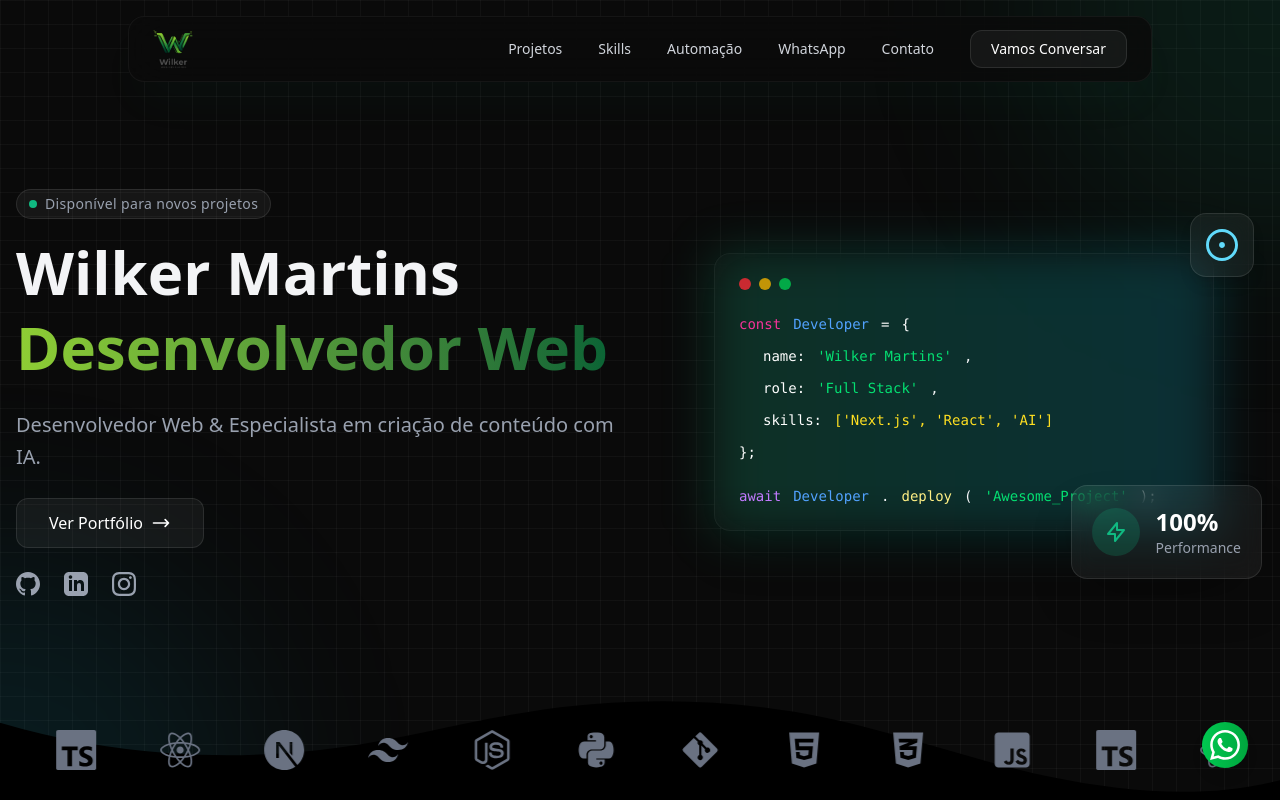
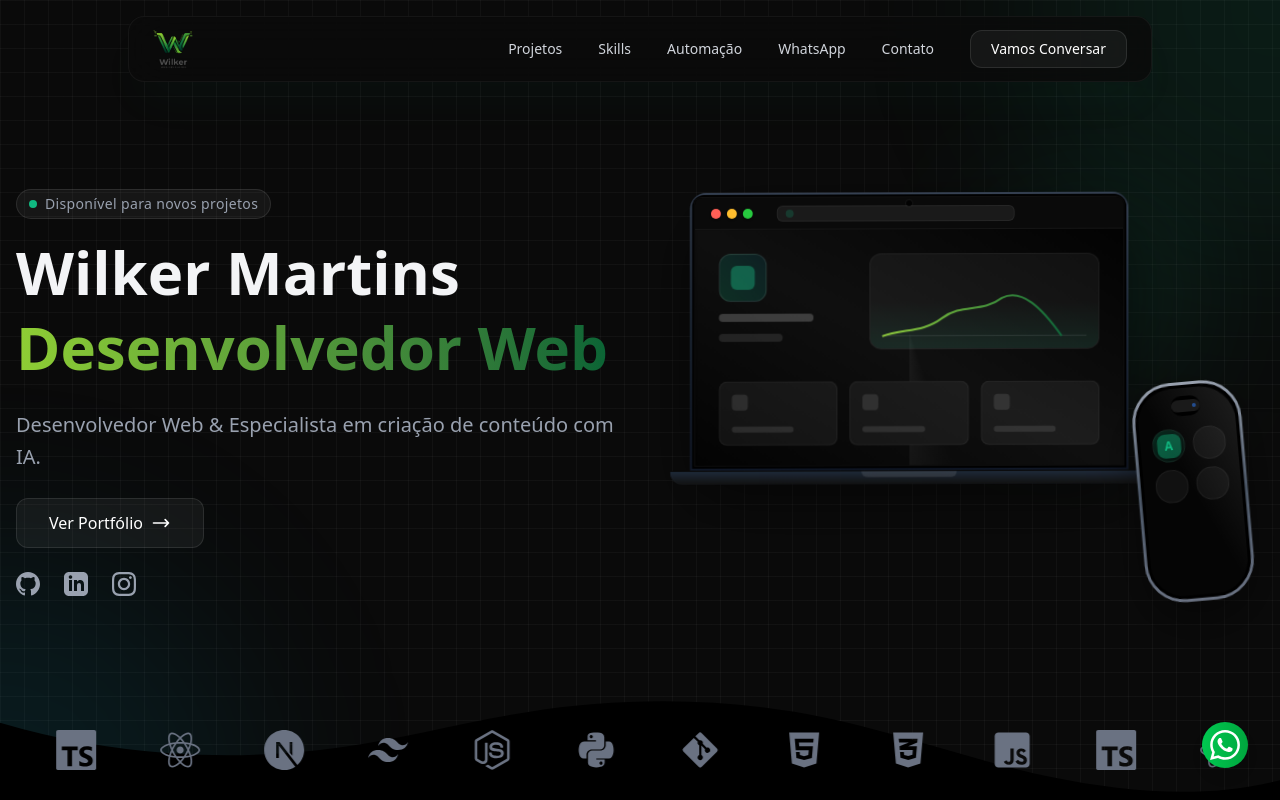
Before and after one commit to WilkerGw/LP-Portfolio-Wilker, a Next.js app: page / in a window 1280 px wide. Shown: the top 800 px of the page. Built offline with nearby package versions, Linux system fonts and the light colour scheme.

Commit message:
deploy final 19-01-26

```diff
--- a/src/components/Hero.tsx
+++ b/src/components/Hero.tsx
@@ -84,73 +84,120 @@ const Hero = () => {
 
 
           {/* Visual Composition (Desktop Only) */}
-          <div className="hidden lg:block flex-1 relative w-full h-full min-h-[500px]">
-            <div className="absolute top-1/2 left-1/2 -translate-x-1/2 -translate-y-1/2 w-full max-w-[500px]">
+          <div className="hidden lg:block flex-1 relative w-full h-full min-h-[500px] perspective-1000">
+            <div className="absolute top-1/2 left-1/2 -translate-x-1/2 -translate-y-1/2 w-full max-w-[550px] h-[400px] transform rotate-y-[-5deg] rotate-x-[2deg] transition-transform duration-500 hover:rotate-0">
 
-              {/* Main Code Window */}
-              <div className="relative glass-card rounded-2xl p-6 border border-white/10 bg-[#0a0a0a]/80 backdrop-blur-xl shadow-2xl animate-float">
-                {/* Header Dots */}
-                <div className="flex gap-2 mb-6">
-                  <div className="w-3 h-3 rounded-full bg-red-500/80" />
-                  <div className="w-3 h-3 rounded-full bg-yellow-500/80" />
-                  <div className="w-3 h-3 rounded-full bg-green-500/80" />
-                </div>
+              {/* Laptop Composition */}
+              <div className="absolute top-0 left-0 w-[440px] animate-float z-10 filter drop-shadow-[0_20px_40px_rgba(0,0,0,0.4)]">
+                {/* Screen Frame (Metallic) */}
+                <div className="bg-gradient-to-b from-gray-700 via-gray-800 to-gray-900 rounded-t-2xl p-[2px] shadow-2xl relative">
+                  {/* Camera */}
+                  <div className="absolute top-2 left-1/2 -translate-x-1/2 w-1.5 h-1.5 rounded-full bg-black/80 z-20 shadow-[0_0_2px_rgba(255,255,255,0.2)]"></div>
 
-                {/* Code Lines */}
-                <div className="space-y-3 font-mono text-sm">
-                  <div className="flex gap-3">
-                    <span className="text-pink-500">const</span>
-                    <span className="text-blue-400">Developer</span>
-                    <span className="text-white">=</span>
-                    <span className="text-white">{'{'}</span>
-                  </div>
-                  <div className="pl-6 flex gap-3">
-                    <span className="text-white">name:</span>
-                    <span className="text-green-400">'Wilker Martins'</span>,
-                  </div>
-                  <div className="pl-6 flex gap-3">
-                    <span className="text-white">role:</span>
-                    <span className="text-green-400">'Full Stack'</span>,
-                  </div>
-                  <div className="pl-6 flex gap-3">
-                    <span className="text-white">skills:</span>
-                    <span className="text-yellow-300">['Next.js', 'React', 'AI']</span>
-                  </div>
-                  <div className="text-white">{'}'};</div>
+                  {/* Inner Screen Bezel */}
+                  <div className="bg-black rounded-t-xl p-[2px]">
+                    {/* Display Area (OLED Black) */}
+                    <div className="bg-[#030303] rounded-t-lg overflow-hidden h-[270px] relative border border-white/5 shadow-inner group">
 
-                  <div className="mt-6 flex gap-3">
-                    <span className="text-purple-400">await</span>
-                    <span className="text-blue-400">Developer</span>.
-                    <span className="text-yellow-200">deploy</span>(
-                    <span className="text-green-400">'Awesome_Project'</span>
-                    );
+                      {/* Ambient Glow */}
+                      <div className="absolute top-[-50%] left-[-50%] w-[200%] h-[200%] bg-[conic-gradient(from_0deg,transparent_0_340deg,white_360deg)] opacity-5 rotate-180 animate-spin-slow pointer-events-none"></div>
+
+                      {/* Mock Browser Header */}
+                      <div className="w-full h-8 bg-[#0a0a0a] flex items-center px-4 space-x-2 border-b border-white/5 backdrop-blur-md">
+                        <div className="flex space-x-1.5">
+                          <div className="w-2.5 h-2.5 rounded-full bg-[#FF5F56] shadow-sm"></div>
+                          <div className="w-2.5 h-2.5 rounded-full bg-[#FFBD2E] shadow-sm"></div>
+                          <div className="w-2.5 h-2.5 rounded-full bg-[#27C93F] shadow-sm"></div>
+                        </div>
+                        <div className="ml-4 w-3/5 h-4 bg-[#1a1a1a] rounded-md border border-white/5 flex items-center px-2">
+                          <div className="w-2 h-2 rounded-full bg-primary/20"></div>
+                        </div>
+                      </div>
+
+                      {/* Screen Content - Dashboard Style */}
+                      <div className="p-6 relative">
+                        {/* Header Area */}
+                        <div className="flex items-start space-x-6 mb-8">
+                          <div className="w-1/3 space-y-3">
+                            <div className="w-12 h-12 rounded-xl bg-gradient-to-tr from-primary/20 to-secondary/10 border border-white/10 flex items-center justify-center">
+                              <div className="w-6 h-6 rounded-md bg-primary/40"></div>
+                            </div>
+                            <div className="w-3/4 h-2 bg-white/20 rounded-full"></div>
+                            <div className="w-1/2 h-2 bg-white/10 rounded-full"></div>
+                          </div>
+
+                          {/* Chart Area */}
+                          <div className="flex-1 h-24 rounded-xl bg-white/5 border border-white/5 p-3 relative overflow-hidden">
+                            <div className="absolute bottom-0 left-0 w-full h-12 bg-linear-to-t from-primary/10 to-transparent"></div>
+                            <div className="absolute bottom-3 left-3 w-[calc(100%-24px)] h-[1px] bg-white/10"></div>
+                            {/* Simple SVG Chart Line */}
+                            <div className="absolute bottom-3 left-3 w-[calc(100%-24px)] h-12">
+                              <svg className="w-full h-full overflow-visible">
+                                <path d="M0,48 C20,40 40,45 60,30 C80,15 100,25 120,10 C140,0 160,20 180,48" fill="none" stroke="url(#lineGradient)" strokeWidth="2" />
+                                <defs>
+                                  <linearGradient id="lineGradient" x1="0" y1="0" x2="1" y2="0">
+                                    <stop offset="0%" stopColor="#8fce34" />
+                                    <stop offset="100%" stopColor="#0a6435" />
+                                  </linearGradient>
+                                </defs>
+                              </svg>
+                            </div>
+                          </div>
+                        </div>
+
+                        {/* Grid Cards */}
+                        <div className="grid grid-cols-3 gap-3">
+                          {[1, 2, 3].map((i) => (
+                            <div key={i} className="h-16 bg-[#111] rounded-lg border border-white/5 p-3 flex flex-col justify-between group-hover:border-primary/20 transition-colors duration-500">
+                              <div className="w-4 h-4 rounded bg-white/10"></div>
+                              <div className="w-2/3 h-1.5 bg-white/10 rounded-full"></div>
+                            </div>
+                          ))}
+                        </div>
+
+                        {/* Screen Reflection */}
+                        <div className="absolute inset-0 bg-linear-to-tr from-transparent via-white/5 to-transparent pointer-events-none" />
+                      </div>
+                    </div>
                   </div>
                 </div>
-
-                {/* Glow Effect behind window */}
-                <div className="absolute -inset-1 bg-linear-to-r from-primary/20 to-secondary/20 rounded-2xl blur-xl -z-10" />
-              </div>
-
-              {/* Floating Stats Card */}
-              <div className="absolute -bottom-12 -right-12 glass-panel p-5 rounded-2xl border border-white/10 bg-dark-surface/90 shadow-2xl animate-float-delayed">
-                <div className="flex items-center gap-4">
-                  <div className="w-12 h-12 rounded-full bg-primary/20 flex items-center justify-center text-primary">
-                    <svg className="w-6 h-6" fill="none" stroke="currentColor" viewBox="0 0 24 24">
-                      <path strokeLinecap="round" strokeLinejoin="round" strokeWidth={2} d="M13 10V3L4 14h7v7l9-11h-7z" />
-                    </svg>
-                  </div>
-                  <div>
-                    <div className="text-2xl font-bold text-white">100%</div>
-                    <div className="text-sm text-gray-400">Performance</div>
-                  </div>
+                {/* Laptop Base */}
+                <div className="bg-gradient-to-b from-gray-800 to-[#111] h-3.5 w-[480px] -ml-5 rounded-b-xl shadow-[0_25px_60px_-12px_rgba(0,0,0,0.6)] relative border-t border-black/80 flex justify-center">
+                  <div className="w-24 h-1.5 bg-white/10 rounded-b-md backdrop-blur-sm"></div>
                 </div>
               </div>
 
-              {/* Decorative Icons */}
-              <div className="absolute -top-10 -right-10 w-16 h-16 glass-panel rounded-2xl flex items-center justify-center animate-float-delayed shadow-lg delay-75">
-                <svg className="w-8 h-8 text-[#61DAFB]" fill="currentColor" viewBox="0 0 24 24"><path d="M12 0c-6.627 0-12 5.373-12 12s5.373 12 12 12 12-5.373 12-12-5.373-12-12-12zm0 2.2c5.41 0 9.8 4.39 9.8 9.8s-4.39 9.8-9.8 9.8-9.8-4.39-9.8-9.8 4.39-9.8 9.8-9.8zm0 7.6c-1.21 0-2.2.99-2.2 2.2s.99 2.2 2.2 2.2 2.2-.99 2.2-2.2-.99-2.2-2.2-2.2z" /></svg>
+              {/* Smartphone Composition (Titanium Style) */}
+              <div className="absolute bottom-[-10px] right-[-10px] w-[110px] h-[220px] rounded-[2.5rem] p-[3px] bg-gradient-to-b from-gray-400 via-gray-600 to-gray-500 shadow-[0_20px_50px_rgba(0,0,0,0.5)] animate-float-delayed z-20 transform rotate-[-5deg]">
+                {/* Phone Bezel */}
+                <div className="w-full h-full bg-black rounded-[2.3rem] overflow-hidden relative border-[3px] border-black">
+                  {/* Dynamic Island */}
+                  <div className="absolute top-2 left-1/2 -translate-x-1/2 w-[30%] h-5 bg-black rounded-full z-30 flex items-center justify-center space-x-1">
+                    <div className="w-8 h-3 rounded-full bg-[#1a1a1a] flex items-center justify-end px-1">
+                      <div className="w-1 h-1 rounded-full bg-blue-500/50"></div>
+                    </div>
+                  </div>
+
+                  {/* Mobile Screen */}
+                  <div className="w-full h-full bg-[#050505] relative pt-10 px-3">
+                    {/* App Grid */}
+                    <div className="grid grid-cols-2 gap-2">
+                      <div className="aspect-square rounded-2xl bg-gradient-to-br from-primary/20 to-primary/5 border border-white/5 flex items-center justify-center">
+                        <div className="w-6 h-6 rounded-lg bg-primary/40 text-primary flex items-center justify-center font-bold text-xs">A</div>
+                      </div>
+                      <div className="aspect-square rounded-2xl bg-[#111] border border-white/5"></div>
+                      <div className="aspect-square rounded-2xl bg-[#111] border border-white/5"></div>
+                      <div className="aspect-square rounded-2xl bg-[#111] border border-white/5"></div>
+                    </div>
+                  </div>
+
+                  {/* Glass Reflection */}
+                  <div className="absolute inset-0 bg-linear-to-bl from-white/10 via-transparent to-transparent pointer-events-none rounded-[2.3rem]" />
+                </div>
               </div>
 
+              {/* Background ambient lighting */}
+              <div className="absolute top-10 right-20 w-32 h-32 bg-primary/30 rounded-full blur-[80px] -z-10 animate-pulse"></div>
             </div>
           </div>
         </div>
--- a/src/components/Navbar.tsx
+++ b/src/components/Navbar.tsx
@@ -85,7 +85,7 @@ const Navbar = () => {
                 </Link>
               ))}
               <Link
-                href="https://wa.me/5561992592289"
+                href="https://wa.me/5534993210534"
                 target="_blank"
                 onClick={() => setIsOpen(false)}
                 className="px-4 py-3 bg-white/5 hover:bg-white/10 text-white border border-white/10 rounded-xl transition-colors font-bold text-center mt-2"
```
